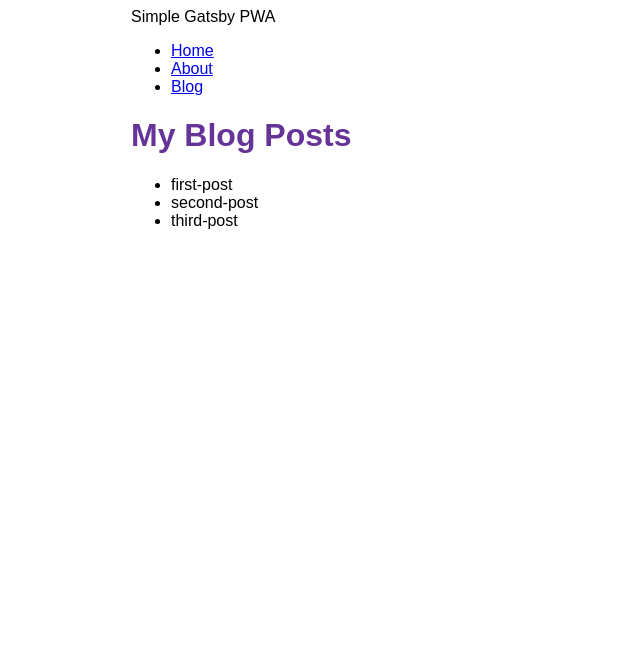
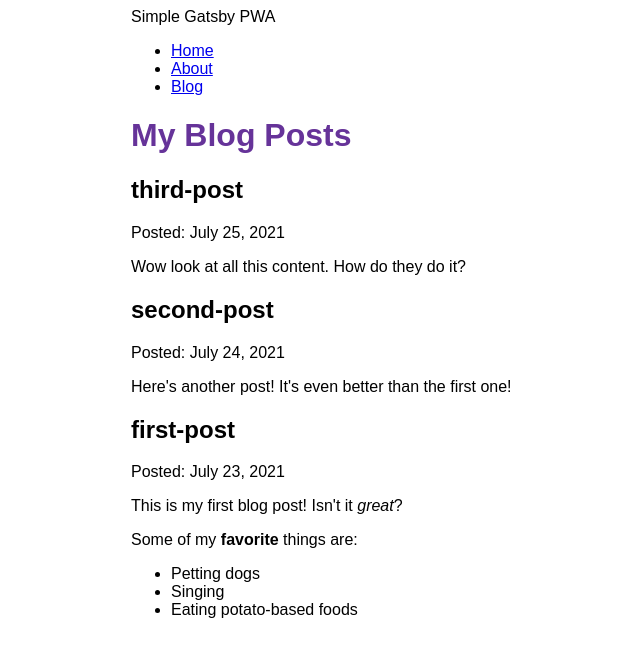
Before and after one commit to juspinas/gatsby-pwa, a Gatsby site: page /blog in a window 1280 px wide. Shown: the whole page, without its empty margins (259-899 px from the left). Built offline with nearby package versions, Linux system fonts and the light colour scheme; Gatsby itself is replaced by a stand-in of ours.

Commit message:
Use a transformer plugin to use MDX files in the site

```diff
--- a/blog/first-post.mdx
+++ b/blog/first-post.mdx
@@ -0,0 +1,12 @@
+---
+title: "first-post"
+date: "2021-07-23"
+---
+
+This is my first blog post! Isn't it *great*?
+
+Some of my **favorite** things are:
+
+* Petting dogs
+* Singing
+* Eating potato-based foods
--- a/blog/second-post.mdx
+++ b/blog/second-post.mdx
@@ -0,0 +1,6 @@
+---
+title: "second-post"
+date: "2021-07-24"
+---
+
+Here's another post! It's even better than the first one!
--- a/blog/third-post.mdx
+++ b/blog/third-post.mdx
@@ -0,0 +1,6 @@
+---
+title: "third-post"
+date: "2021-07-25"
+---
+
+Wow look at all this content. How do they do it?
--- a/gatsby-config.js
+++ b/gatsby-config.js
@@ -13,5 +13,6 @@ module.exports = {
         path: `${__dirname}/blog`,
       }
     },
+    "gatsby-plugin-mdx",
   ],
 };
--- a/package.json
+++ b/package.json
@@ -15,8 +15,11 @@
     "clean": "gatsby clean"
   },
   "dependencies": {
+    "@mdx-js/mdx": "^1.6.22",
+    "@mdx-js/react": "^1.6.22",
     "gatsby": "^4.4.0",
     "gatsby-plugin-image": "^2.4.0",
+    "gatsby-plugin-mdx": "^3.4.0",
     "gatsby-plugin-sharp": "^4.4.0",
     "gatsby-source-filesystem": "^4.4.0",
     "react": "^17.0.1",
--- a/src/pages/blog.js
+++ b/src/pages/blog.js
@@ -1,28 +1,36 @@
 import * as React from 'react'
 import { graphql } from 'gatsby'
+import { MDXRenderer } from 'gatsby-plugin-mdx'
 import Layout from '../components/layout'
 
 const BlogPage = ({ data }) => {
   return (
     <Layout pageTitle="My Blog Posts">
-      <ul>
       {
-        data.allFile.nodes.map(node => (
-          <li key={node.name}>
-            {node.name}
-          </li>
+        data.allMdx.nodes.map((node) => (
+          <article key={node.id}>
+            <h2>{node.frontmatter.title}</h2>
+            <p>Posted: {node.frontmatter.date}</p>
+            <MDXRenderer>
+              {node.body}
+            </MDXRenderer>
+          </article>
         ))
       }
-      </ul>
     </Layout>
   )
 }
 
 export const query = graphql`
   query {
-    allFile {
+    allMdx(sort: {fields: frontmatter___date, order: DESC}) {
       nodes {
-        name
+        frontmatter {
+          date(formatString: "MMMM D, YYYY")
+          title
+        }
+        id
+        body
       }
     }
   }
```
Also changed, not shown: 1 other file.
